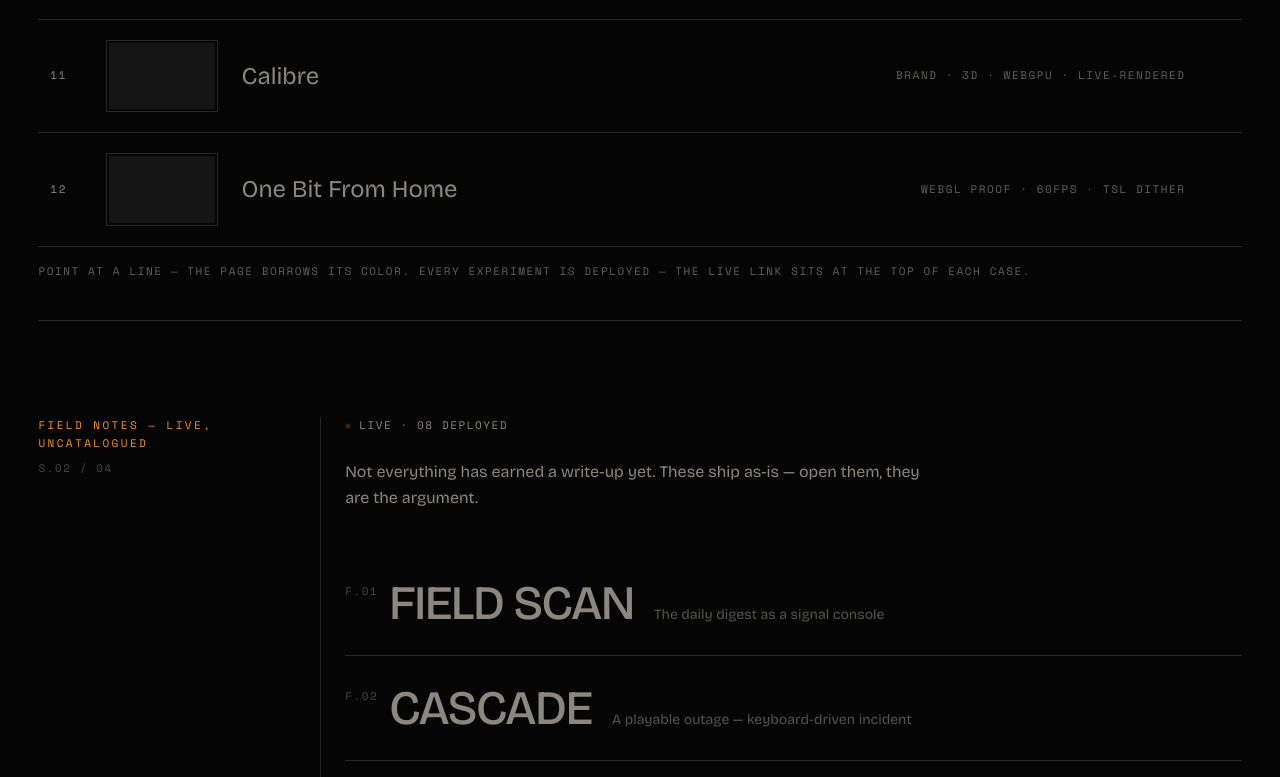
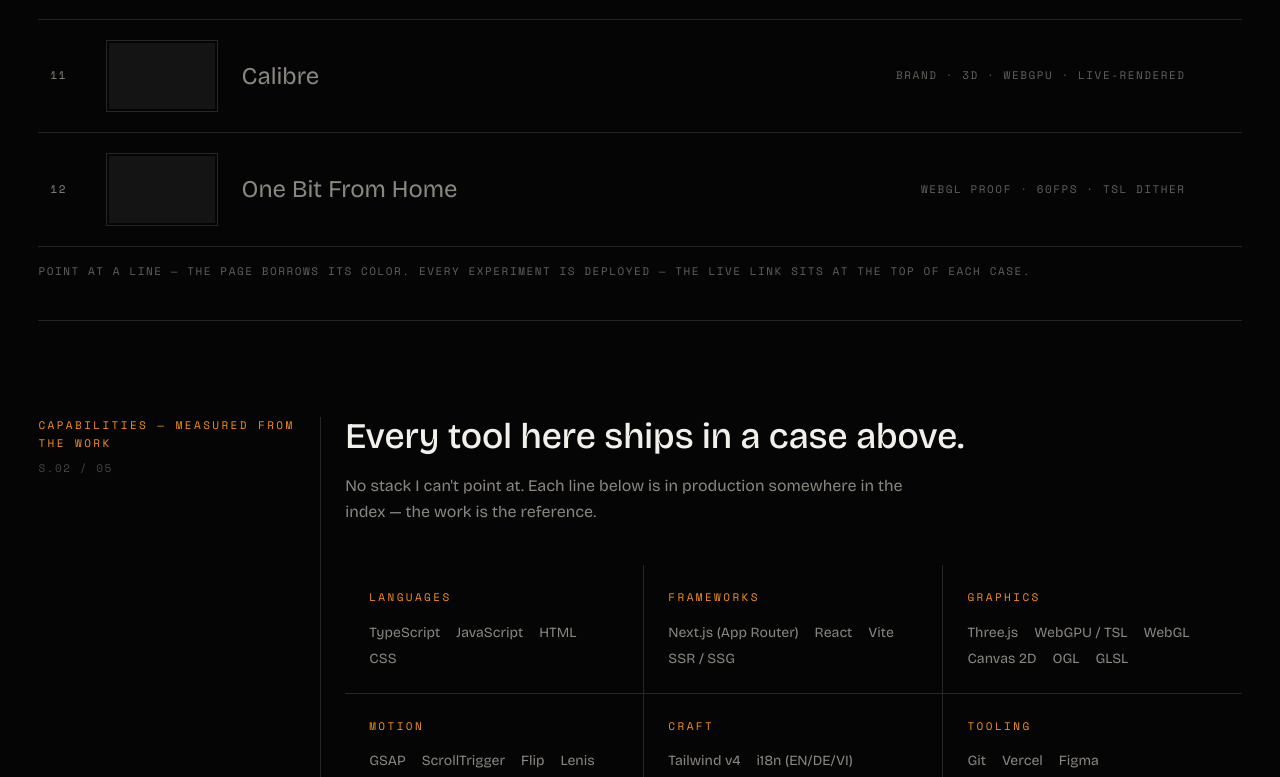
Before and after one commit to antonyvu-code/nullpunkt, a Next.js app: page / in a window 1280 px wide. Shown: the part 2023-2800 px from the top of the page. Built offline with nearby package versions, Linux system fonts and the light colour scheme.

Commit message:
Add CAPABILITIES section — stack grouped, each tool shipping in a case above
Recruiter-facing keyword surface (S.02), derived from the index's real stack:
Languages / Frameworks / Graphics / Motion / Craft / Tooling. Renumber sections to /05.

```diff
--- a/app/page.tsx
+++ b/app/page.tsx
@@ -35,6 +35,19 @@ const specs = [
   },
 ];
 
+/**
+ * Capabilities read off the shipped work — every tool here is used by at least
+ * one deployed case in the index, so the stack is evidence, not a claim.
+ */
+const capabilities = [
+  { group: "LANGUAGES", items: ["TypeScript", "JavaScript", "HTML", "CSS"] },
+  { group: "FRAMEWORKS", items: ["Next.js (App Router)", "React", "Vite", "SSR / SSG"] },
+  { group: "GRAPHICS", items: ["Three.js", "WebGPU / TSL", "WebGL", "Canvas 2D", "OGL", "GLSL"] },
+  { group: "MOTION", items: ["GSAP", "ScrollTrigger", "Flip", "Lenis"] },
+  { group: "CRAFT", items: ["Tailwind v4", "i18n (EN/DE/VI)", "WCAG 2.1 AA", "Responsive", "SEO / JSON-LD"] },
+  { group: "TOOLING", items: ["Git", "Vercel", "Figma"] },
+];
+
 /** The swatch a token row shows, if any — ACCENT reads the live borrowed color. */
 function swatchColor(k: string, v: string): string | null {
   if (k === "ACCENT") return "var(--accent)";
@@ -47,7 +60,7 @@ function Rail({ kicker, n }: { kicker: string; n: string }) {
   return (
     <div className="mb-6 md:col-span-3 md:mb-0 md:border-r md:pr-6" style={{ borderColor: "var(--line)" }}>
       <p className="hud hud-wide text-accent accent-t">{kicker}</p>
-      <p className="hud mt-2 text-muted/50">S.{n} / 04</p>
+      <p className="hud mt-2 text-muted/50">S.{n} / 05</p>
     </div>
   );
 }
@@ -91,7 +104,7 @@ export default function Home() {
           <p className="hud hud-wide text-accent accent-t">
             THE INDEX — 01–{String(projects.length).padStart(2, "0")}
           </p>
-          <p className="hud text-muted/50">S.01 / 04 · SORTED BY ENTRY</p>
+          <p className="hud text-muted/50">S.01 / 05 · SORTED BY ENTRY</p>
         </div>
         <ProjectIndex />
         <p className="hud mt-4 text-muted/70">
@@ -101,13 +114,46 @@ export default function Home() {
       </section>
 
       <section
+        id="capabilities"
+        aria-label="Capabilities"
+        className="border-t py-16 md:grid md:grid-cols-12 md:gap-x-6 md:py-24"
+        style={{ borderColor: "var(--line)" }}
+        data-reveal
+      >
+        <Rail kicker="CAPABILITIES — MEASURED FROM THE WORK" n="02" />
+        <div className="md:col-span-9">
+          <h2 className="max-w-2xl text-2xl font-medium md:text-4xl">
+            Every tool here ships in a case above.
+          </h2>
+          <p className="mt-4 max-w-xl leading-relaxed text-muted">
+            No stack I can&apos;t point at. Each line below is in production somewhere in the
+            index — the work is the reference.
+          </p>
+          <div className="mt-10 grid gap-px sm:grid-cols-2 md:grid-cols-3" style={{ background: "var(--line)" }}>
+            {capabilities.map((c) => (
+              <div key={c.group} className="bg-bg p-6">
+                <h3 className="hud hud-wide accent-t mb-4 text-accent">{c.group}</h3>
+                <ul className="m-0 flex list-none flex-wrap gap-x-4 gap-y-1.5 p-0">
+                  {c.items.map((it) => (
+                    <li key={it} className="text-sm text-muted">
+                      {it}
+                    </li>
+                  ))}
+                </ul>
+              </div>
+            ))}
+          </div>
+        </div>
+      </section>
+
+      <section
         id="field-notes"
         aria-label="Uncatalogued experiments"
         className="border-t py-16 md:grid md:grid-cols-12 md:gap-x-6 md:py-24"
         style={{ borderColor: "var(--line)" }}
         data-reveal
       >
-        <Rail kicker="FIELD NOTES — LIVE, UNCATALOGUED" n="02" />
+        <Rail kicker="FIELD NOTES — LIVE, UNCATALOGUED" n="03" />
         <div className="md:col-span-9">
           <p className="hud accent-t mb-6 flex items-center gap-2 text-muted">
             <span aria-hidden="true" className="np-pulse inline-block h-1.5 w-1.5 rounded-full bg-accent" />
@@ -127,7 +173,7 @@ export default function Home() {
         style={{ borderColor: "var(--line)" }}
         data-reveal
       >
-        <Rail kicker="UNDER THE HOOD" n="03" />
+        <Rail kicker="UNDER THE HOOD" n="04" />
         <div className="md:col-span-9">
           <h2 className="max-w-2xl text-2xl font-medium md:text-4xl">
             One operating system, every output.
@@ -175,7 +221,7 @@ export default function Home() {
         style={{ borderColor: "var(--line)" }}
         data-reveal
       >
-        <Rail kicker="CONTACT — OPEN TO FRONTEND ROLES" n="04" />
+        <Rail kicker="CONTACT — OPEN TO FRONTEND ROLES" n="05" />
         <div className="md:col-span-9">
           <a
             href={`mailto:${site.email}`}
```
